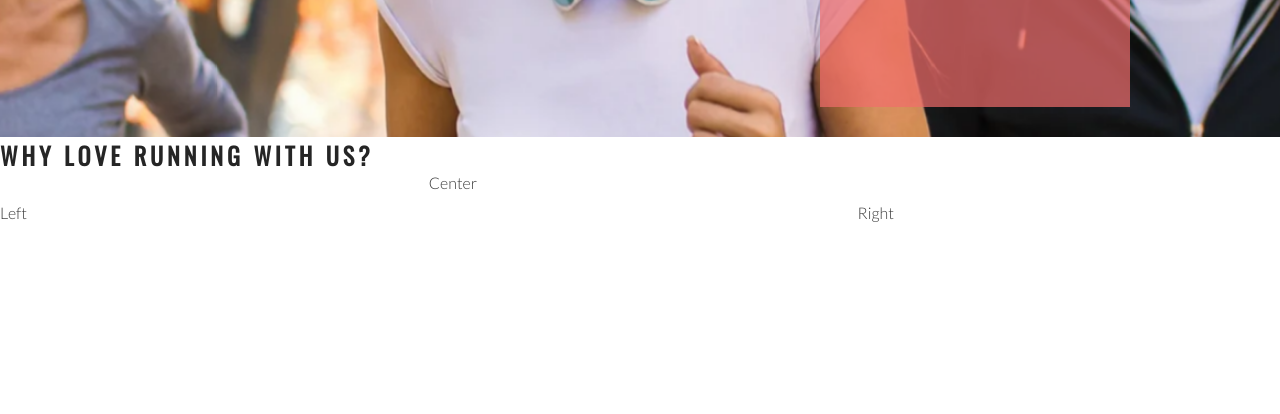
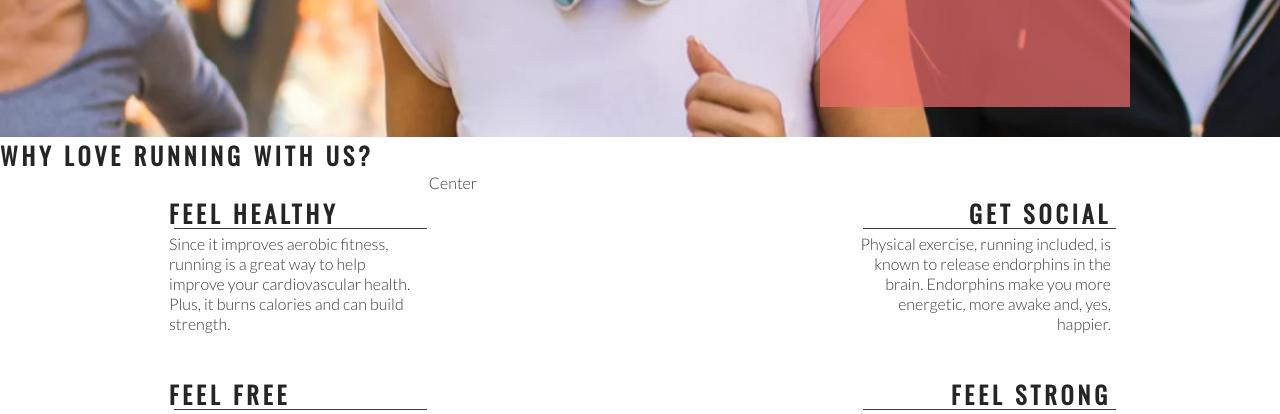
Before and after one commit to saltta/love-running, a plain HTML site: page index.html in a window 1280 px wide. Shown: the part 538-952 px from the top of the page. Drawn offline with nearby package versions, Linux system fonts and the light colour scheme.

Commit message:
Add right about content and style

```diff
--- a/assets/css/style.css
+++ b/assets/css/style.css
@@ -139,3 +139,33 @@ nav {
      width: 33%;
      margin: 0 auto;
  }
+
+ hr {
+     border-top: 1px solid #3a3a3a;
+     width: 100%;
+     margin: 5px;
+ }
+
+ .left-about-heading {
+     width: 60%;
+     float: right;
+     line-height: 20px;
+     clear: both;
+     margin-bottom: 50px;
+ }
+
+ .right-about-heading {
+    width: 60%;
+    float: left;
+    line-height: 20px;
+    clear: both;
+    margin-bottom: 50px;
+}
+
+.right-about-heading h2 {
+    text-align: right;
+}
+
+.right-about-heading p {
+    text-align: right;
+}
--- a/index.html
+++ b/index.html
@@ -38,8 +38,31 @@
     </section>
     <section id="club-ethos">
         <h1>Why Love Running With Us?</h1>
-        <div id="left-about">Left</div>
-        <div id="right-about">Right</div>
+        <div id="left-about">
+            <div class="left-about-heading">
+                <h2>Feel Healthy</h2>
+                <hr>
+                <p>Since it improves aerobic fitness, running is a great way to help improve your cardiovascular health. Plus, it burns calories and can build strength.</p>
+            </div>
+            <div class="left-about-heading">
+                <h2>Feel Free</h2>
+                <hr>
+                <p>Physical exercise, running included, is known to release endorphins in the brain. Endorphins make you more energetic, more awake and, yes, happier. </p>
+            </div>
+
+        </div>
+        <div id="right-about">
+            <div class="right-about-heading">
+                <h2>Get Social</h2>
+                <hr>
+                <p>Physical exercise, running included, is known to release endorphins in the brain. Endorphins make you more energetic, more awake and, yes, happier.</p>
+            </div>
+            <div class="right-about-heading">
+                <h2>Feel Strong</h2>
+                <hr>
+                <p> Running strengthens your heart by pumping blood more effectively through your body. </p>
+            </div>
+        </div>
         <div id="center-about">Center</div>
     </section>
     <section>
```
